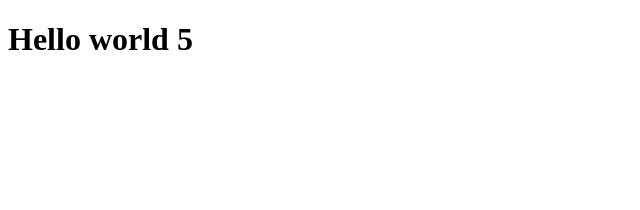
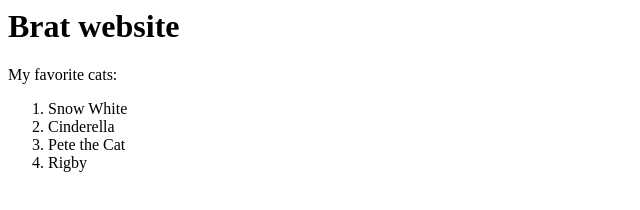
Before and after one commit to snowymanz/art101new, a plain HTML site: page index.html in a window 1280 px wide. Shown: the whole page, without its empty margins (0-640 px from the left). Drawn offline with Linux system fonts and the light colour scheme.

Commit message:
Update index.html

```diff
--- a/index.html
+++ b/index.html
@@ -1,7 +1,21 @@
-<!DOCTYPE html>
 <html>
-  <body>
-    <h1>Hello world 5
-    </h1>
-  </body>
+<head>
+    <title> Mani's Wesbite Page </title>
+    <link href=" section02.css" rel = "stylesheet" type = "text/css">
+</head>
+
+<body>
+
+    <h1> Brat website</h1>
+
+   <p> My favorite cats: </p>
+
+    <ol>
+        <li> Snow White </li>
+        <li> Cinderella </li>
+        <li> Pete the Cat </li>
+        <li> Rigby </li>
+    </ol>
+
+</body>
 </html>
```
